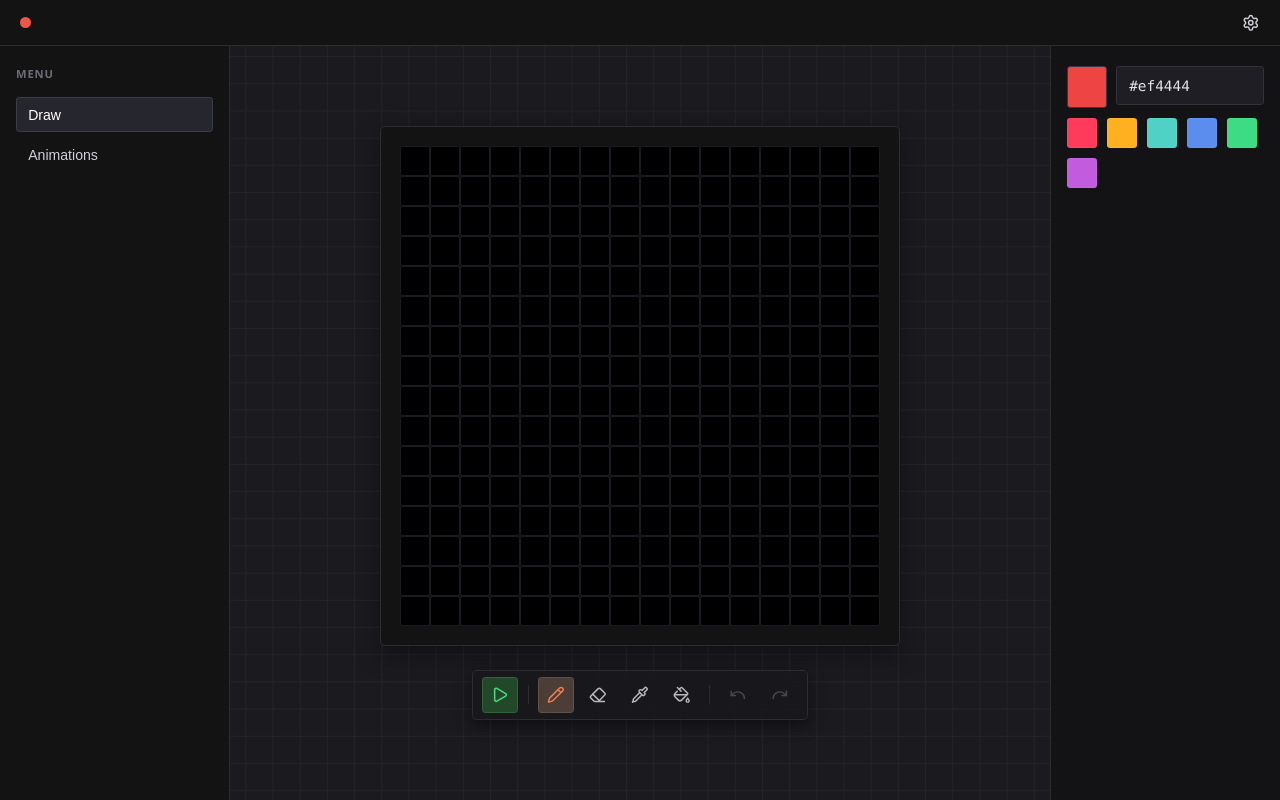
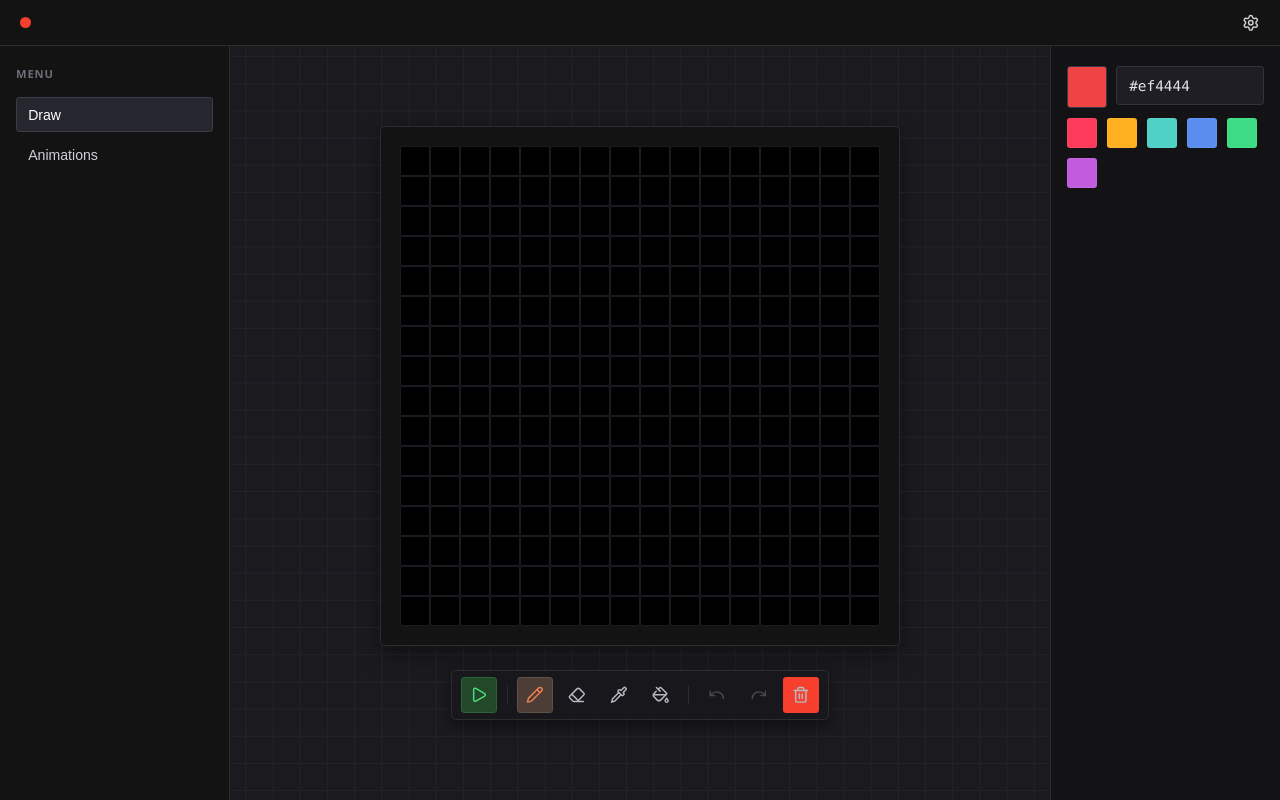
Before and after one commit to lShanterl/pico-matrix-studio, a React (Vite) app in the folder studio/: page / in a window 1280 px wide. Built offline with nearby package versions, Linux system fonts and the light colour scheme.

Commit message:
Add trash button to clear pixel layout

```diff
--- a/studio/src/App.css
+++ b/studio/src/App.css
@@ -10,7 +10,7 @@
   --text-color-dark: #6d6d78;
 
   --active-green: #96e660;
-  --active-red: #ed5747;
+  --active-red: #f6402d;
 }
 
 html, body, #root {
@@ -212,6 +212,12 @@ body {
 .floating-toolbar-btn.action-btn:hover {
   background-color: #2b5933;
 }
+.floating-toolbar-btn.action-btn-trash{
+  background-color: var(--active-red);
+}
+.floating-toolbar-btn.action-btn-trash:hover {
+  background-color: #b12b1e;
+}
 
 .floating-toolbar-btn:disabled {
   opacity: 0.3;
--- a/studio/src/App.tsx
+++ b/studio/src/App.tsx
@@ -1,6 +1,6 @@
 import {useRef, useState, useEffect} from "react";
 import "./App.css";
-import { Play, Pencil, Eraser, Undo, Redo, Pipette, Settings, PaintBucket } from "lucide-react";
+import {Play, Pencil, Eraser, Undo, Redo, Pipette, Settings, PaintBucket, Trash} from "lucide-react";
 import {invoke} from "@tauri-apps/api/core";
 import { listen } from '@tauri-apps/api/event';
 
@@ -105,6 +105,11 @@ export default function App() {
 
     const erasePixel = (index: number): void => {
         drawPixel(index, DEFAULT_RGB);
+    };
+    const clear = (): void => {
+        setOperations((prev) => [...prev, layout]);
+        setRedoHistory([]);
+        setLayout(Array.from({ length: PIXEL_COUNT }, (): RGB => DEFAULT_RGB));
     };
 
     const getPixelColor = (index: number): RGB => {
@@ -328,6 +333,12 @@ export default function App() {
                         >
                             <Redo className="ic-btn" />
                         </button>
+                        <button
+                            className="floating-toolbar-btn action-btn-trash"
+                            onClick={clear}
+                        >
+                            <Trash className="ic-btn" />
+                        </button>
                     </div>
                 </div>
 
```
